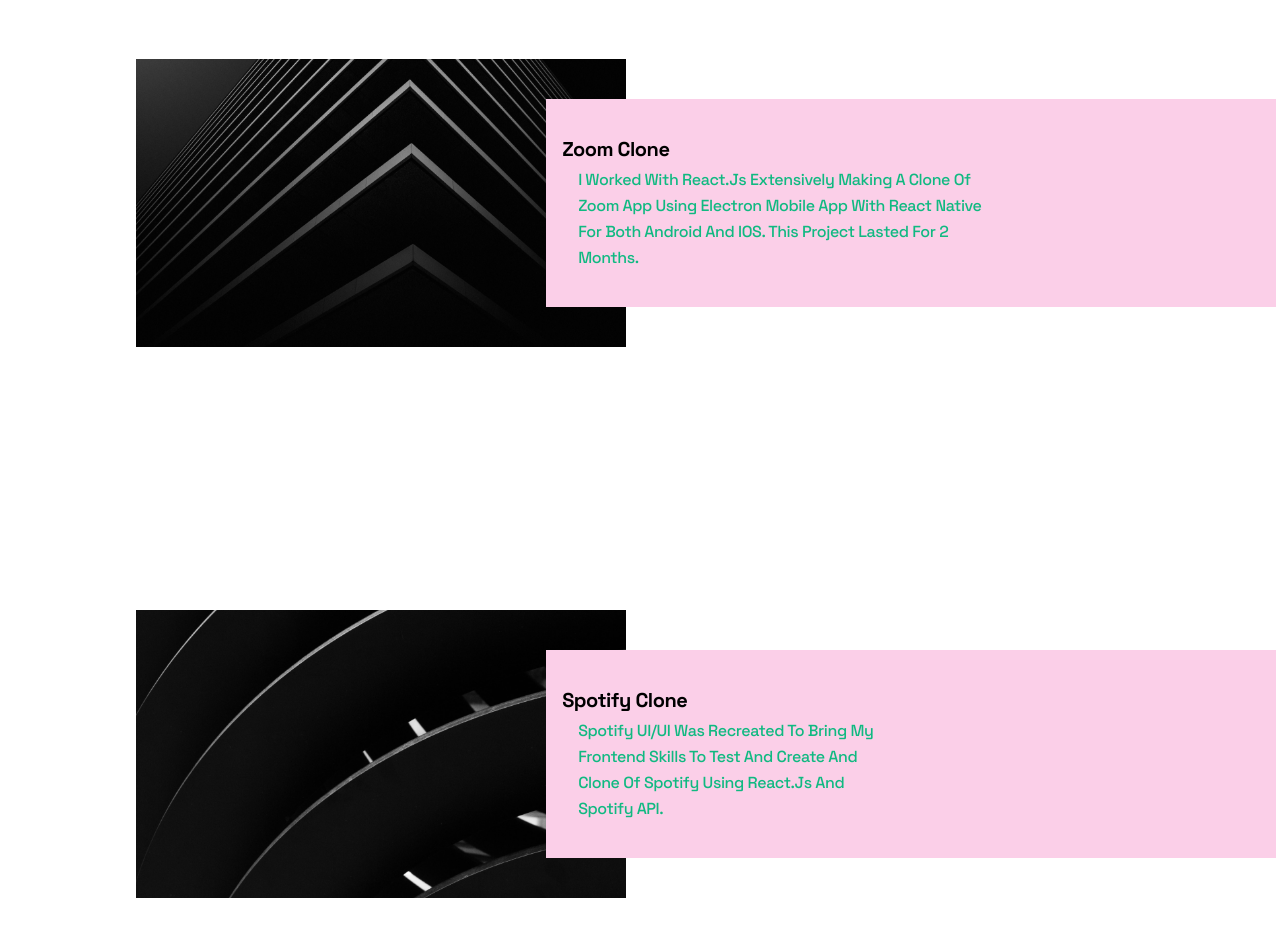
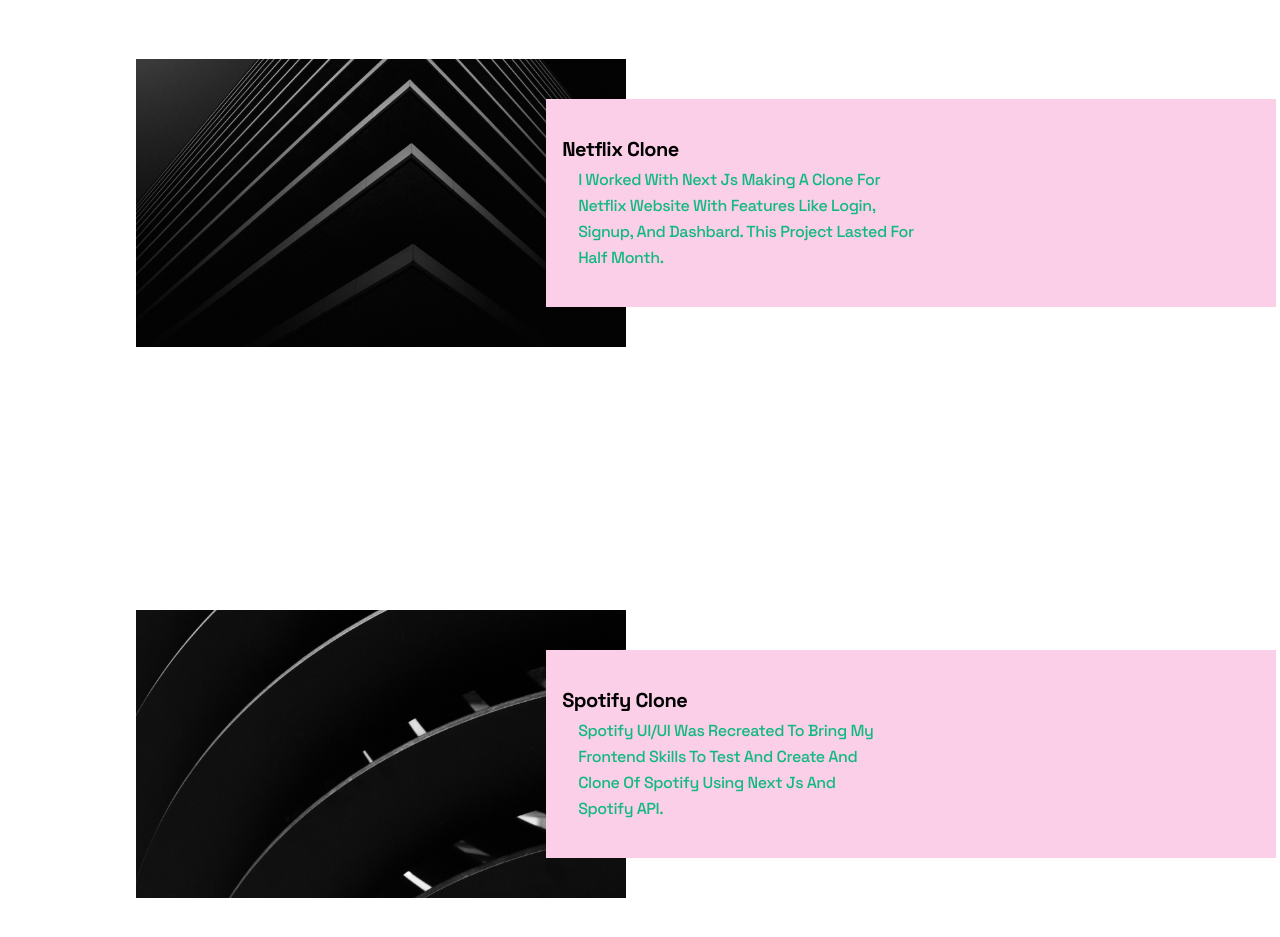
Before and after one commit to DRISHTANT-DUBEY/My_Profile_Site, a Next.js app: page / in a window 1280 px wide. Shown: the part 4080-5017 px from the top of the page. Built offline with nearby package versions, Linux system fonts and the light colour scheme; what @tailwindcss/typography would draw is missing.

Commit message:
Neflix Added ans a Project

```diff
--- a/components/home_comp4.js
+++ b/components/home_comp4.js
@@ -54,14 +54,13 @@
                   placeholder="blur"
                 />
                 <div class="container flex flex-col justify-center items-start -ml-24 md:-ml-96 lg:-ml-20 px-3 w-max md:w-auto my-auto bg-pink-200 dark:bg-gray-900 z-0 h-52 mix-blend-normal dark:mix-blend-lighten">
-                  <h2 className="font-bold md:ml-1 text-xl tracking-tight text-black dark:text-white">
-                    Zoom Clone
+                  <h2 className="font-bold md:ml-1 text-xl tracking-tight text-black dark:text-white" href='https://netflix-redesign-ten.vercel.app/' hrefpass>
+                    Netflix Clone
                   </h2>
                   <p class="font-medium text-base md:w-1/3 md:ml-5 leading-relaxed capitalize tracking-tight text-green-500 dark:text-gray-400 mt-1">
-                    I worked with React.js  extensively making a clone of
-                    zoom app using electron mobile app with react native
-                    for both Android and iOS. This project lasted for 2
-                    months.
+                    I worked with Next Js making a clone for Netflix website
+                    with features like login, signup, and dashbard. This project
+                    lasted for half month.
                   </p>
                 </div>
               </div>
@@ -82,7 +81,7 @@
                   <p class="font-medium text-base md:w-1/3 md:ml-5 leading-relaxed capitalize tracking-tight text-green-500 dark:text-gray-400 mt-1">
                     Spotify UI/UI was recreated to bring my
                     frontend skills to test and create and
-                    clone of spotify using react.js and
+                    clone of spotify using Next Js and
                     Spotify API.
                   </p>
                 </div>
```
